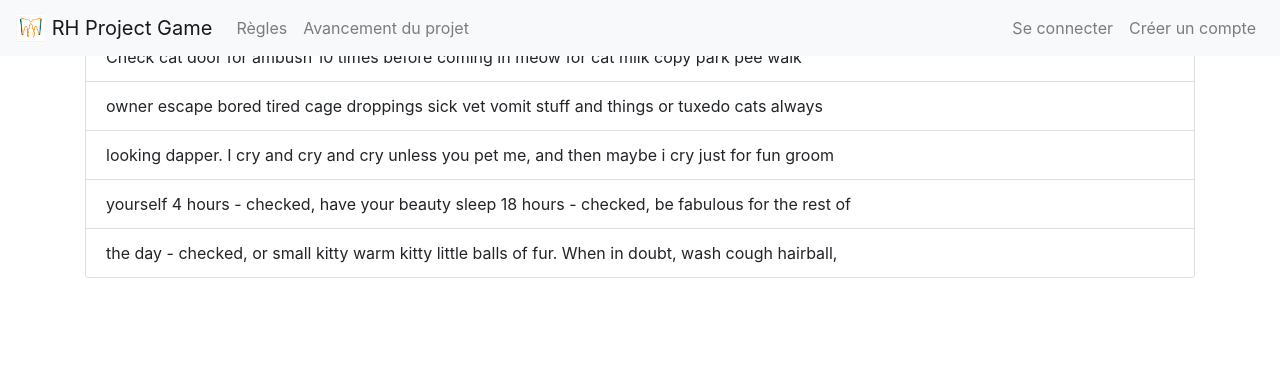
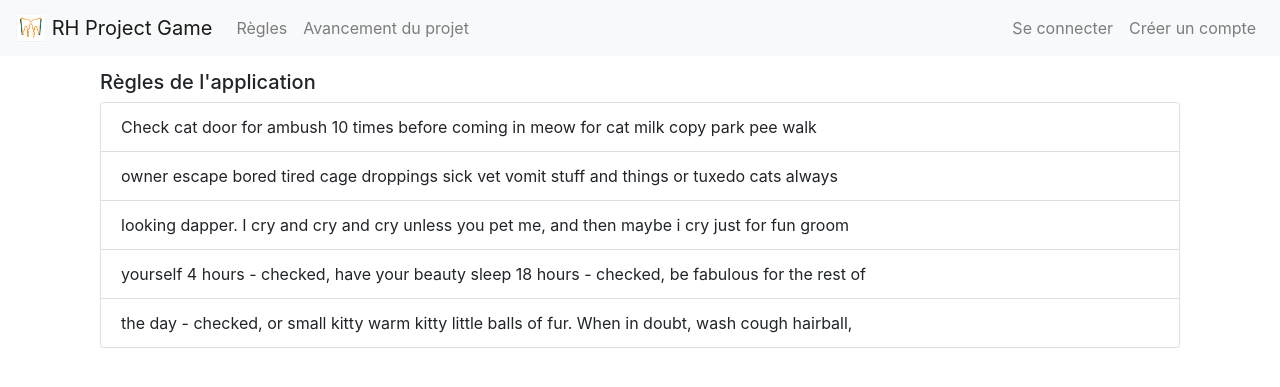
Before and after one commit to Aboncenn/RHProject, a Symfony app: template templates/accueil/rules.html.twig in a window 1280 px wide. Shown: the top 387 px of the page. Run offline with Twig, Linux system fonts and the light colour scheme; the template is opened without the code that fills it, so the values that code supplies are empty; some libraries are stand-ins or nearby versions.

Commit message:
Fix overloading de la navbar sur le container

```diff
--- a/public/css/main.css
+++ b/public/css/main.css
@@ -0,0 +1 @@
+body { padding-top: 70px; }
--- a/templates/base.html.twig
+++ b/templates/base.html.twig
@@ -53,10 +53,12 @@
                 </ul>
             </div>
         </nav>
-        {% block body %}{% endblock %}
-        {% block javascripts %}
-            <script src="https://cdnjs.cloudflare.com/ajax/libs/jquery/3.4.1/jquery.min.js" ></script>
-            <script src="https://stackpath.bootstrapcdn.com/bootstrap/4.3.1/js/bootstrap.min.js" ></script>
-        {% endblock %}
+        <div class="container">
+            {% block body %}{% endblock %}
+            {% block javascripts %}
+                <script src="https://cdnjs.cloudflare.com/ajax/libs/jquery/3.4.1/jquery.min.js" ></script>
+                <script src="https://stackpath.bootstrapcdn.com/bootstrap/4.3.1/js/bootstrap.min.js" ></script>
+            {% endblock %}
+        </div>
     </body>
 </html>
```
